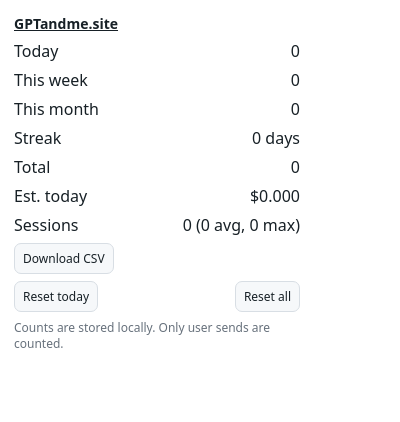
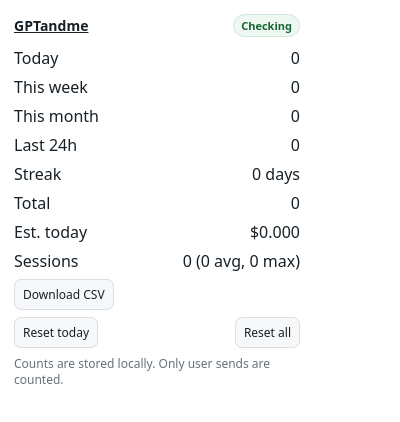
Before and after one commit to MadanChaollaPark/gptandme, a browser extension: page popup.html in a window 400 px wide. Drawn offline with Linux system fonts and the light colour scheme.

```diff
--- a/popup.html
+++ b/popup.html
@@ -68,10 +68,15 @@
     </style>
   </head>
   <body>
-    <h1><a href="https://gptandme.site" target="_blank" rel="noopener noreferrer">GPTandme.site</a></h1>
+    <div class="header">
+      <h1><a href="https://gptandme.site" target="_blank" rel="noopener noreferrer">GPTandme</a></h1>
+      <div id="statusValue" class="pill">Checking</div>
+    </div>
+
     <div class="row"><div>Today</div><div id="today" class="value">0</div></div>
     <div class="row"><div>This week</div><div id="week" class="value">0</div></div>
     <div class="row"><div>This month</div><div id="month" class="value">0</div></div>
+    <div class="row"><div>Last 24h</div><div id="last24" class="value">0</div></div>
     <div class="row"><div>Streak</div><div id="streak" class="value">0 days</div></div>
     <div class="row"><div>Total</div><div id="total" class="value">0</div></div>
     <div class="row"><div>Est. today</div><div id="cost" class="value">$0.000</div></div>
```
